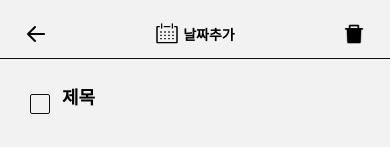
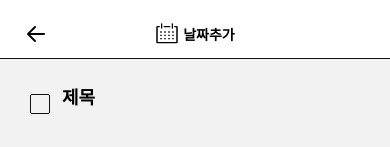
Before and after one commit to Ksechan/banjihagames-todo, a React Native app: screen /edit in a window 390 px wide. Shown: the top 147 px of the page. Built offline with nearby package versions, Linux system fonts and the light colour scheme.

Commit message:
feat: add header delete button condition

```diff
--- a/App/components/Header.tsx
+++ b/App/components/Header.tsx
@@ -12,11 +12,13 @@ const Header = ({
   onDeletePress,
   onBackPress,
   selectDate,
+  edit,
 }: {
   onDatePress: () => void;
   onDeletePress: () => void;
   onBackPress: () => void;
   selectDate: string;
+  edit: boolean;
 }) => {
   // 선택된 날짜
   const expired_at = dayjs(selectDate);
@@ -35,9 +37,13 @@ const Header = ({
           {selectDate === '' ? '날짜추가' : dateHandler({result, selectDate})}
         </Text>
       </Pressable>
-      <Pressable style={styles.headerIconWrap} onPress={onDeletePress}>
-        <Image source={DeleteIcon} style={styles.headerIcon} />
-      </Pressable>
+      {edit ? (
+        <Pressable style={styles.headerIconWrap} onPress={onDeletePress}>
+          <Image source={DeleteIcon} style={styles.headerIcon} />
+        </Pressable>
+      ) : (
+        <View style={{width: 48}} />
+      )}
     </View>
   );
 };
@@ -56,6 +62,7 @@ const styles = StyleSheet.create({
     paddingHorizontal: 12,
     paddingTop: 16,
     paddingBottom: 6,
+    backgroundColor: '#fff',
   },
   headerIconWrap: {
     paddingHorizontal: 12,
```
